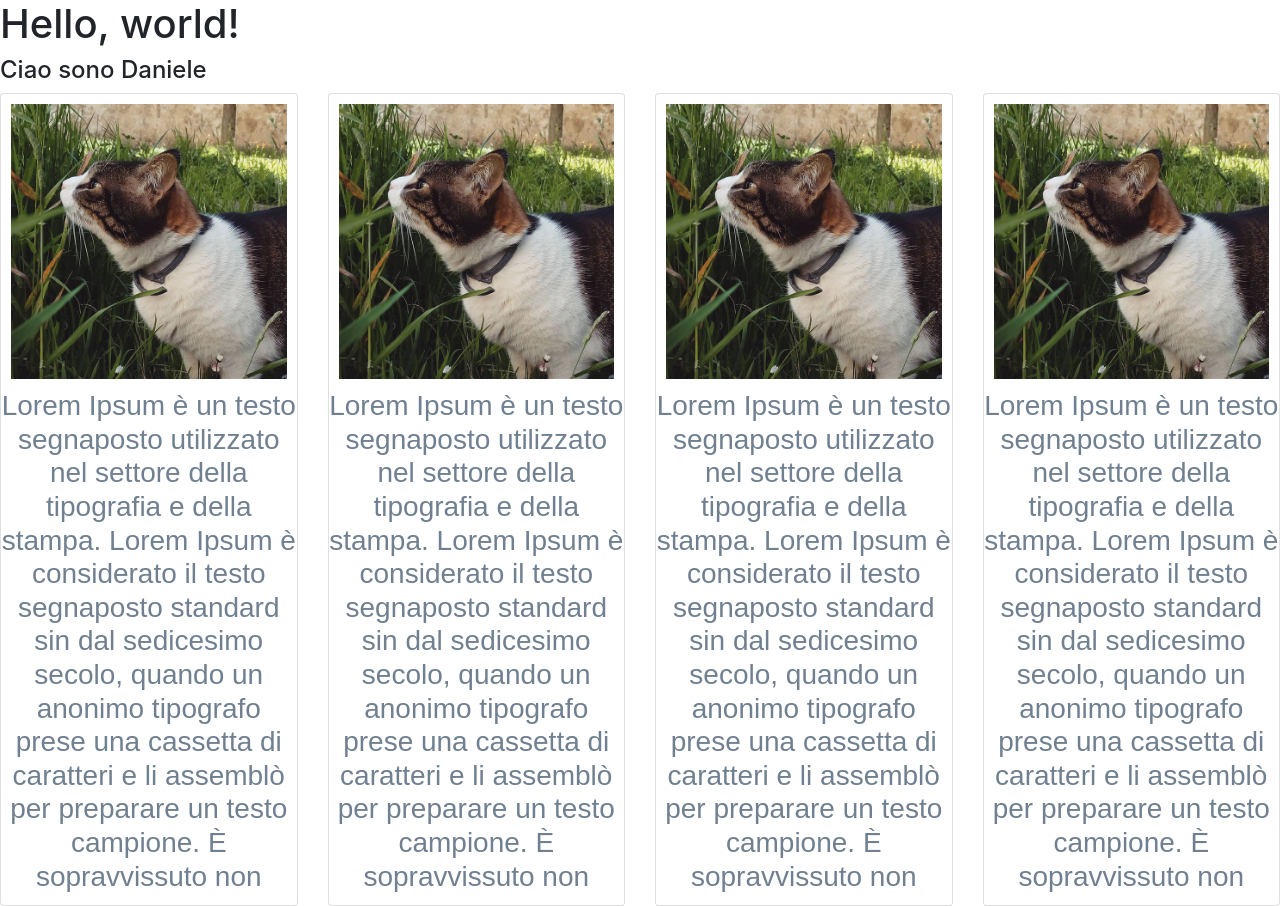
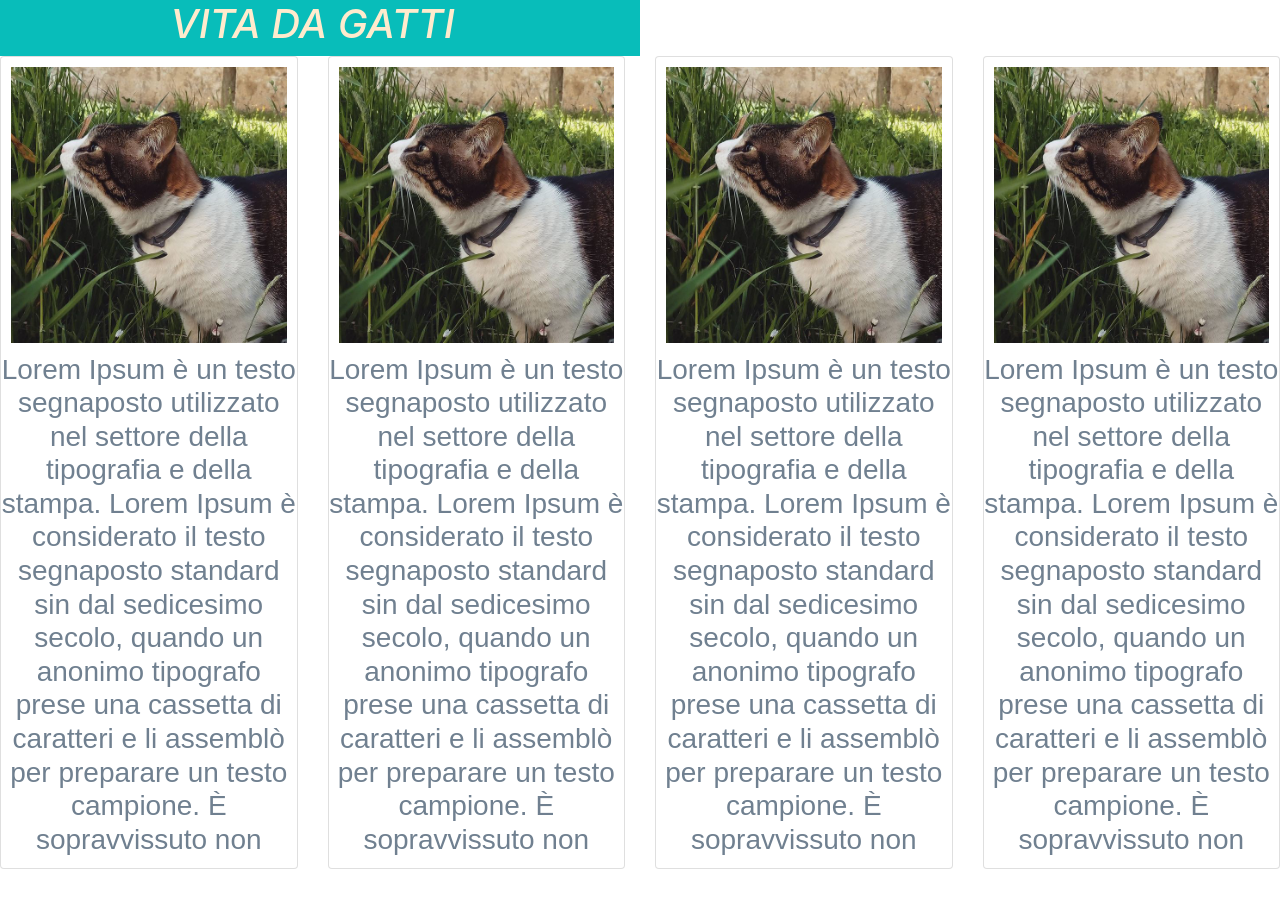
Before and after one commit to Gibba98/Mila, a plain HTML site: page index.html in a window 1280 px wide. After the commit the page ends 869 px from the top, so only its background shows below. Drawn offline with nearby package versions, Linux system fonts and the light colour scheme.

Commit message:
aggiornamento 2

```diff
--- a/index.html
+++ b/index.html
@@ -13,8 +13,13 @@
     <title>Hello, world!</title>
   </head>
   <body>
-    <h1>Hello, world!</h1>
-    <h4>Ciao sono Daniele</h4>
+      <div class="container-flex">
+        <div class="row">
+          <div class= "col-lg-6 col-12" id="titolo" >
+              <h1> VITA DA GATTI</h1>
+          </div>
+        </div>
+      </div>
 
     <div class="container-flex">
       <div class="row">
```
